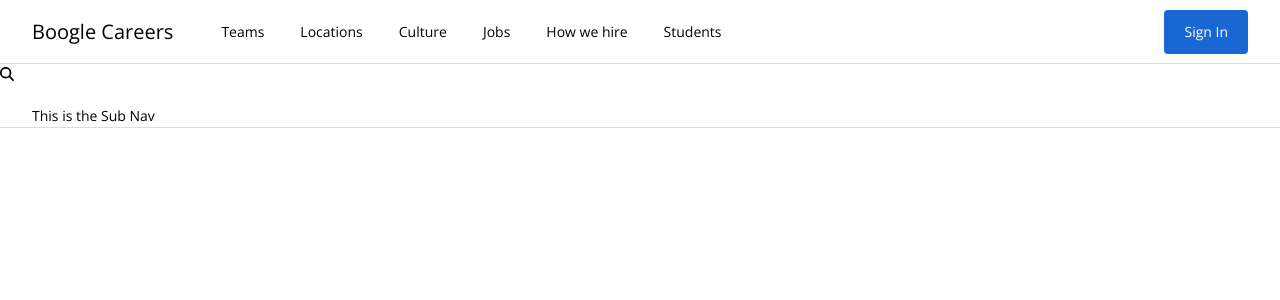
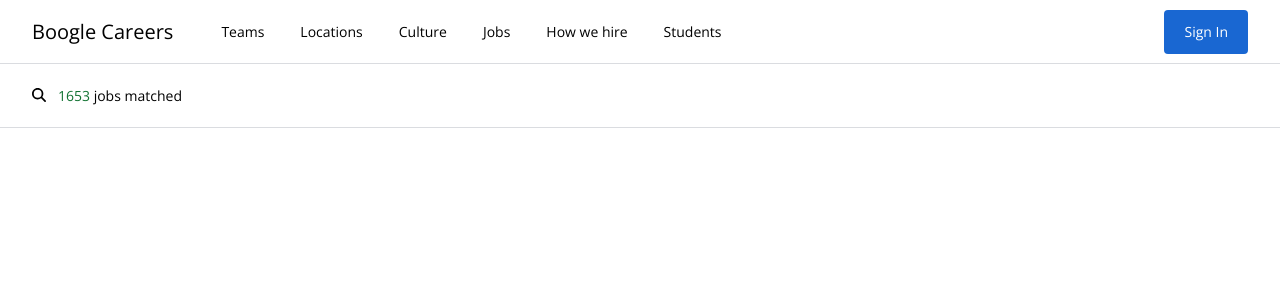
Before and after one commit to joshua-harmon/test13, a Vue app: page / in a window 1280 px wide. Shown: the top 300 px of the page. Built offline with nearby package versions, Linux system fonts and the light colour scheme.

Commit message:
use fontawesome icon in subnav

```diff
--- a/src/components/Subnav.vue
+++ b/src/components/Subnav.vue
@@ -1,7 +1,11 @@
 <template>
 	<div class="w-full h-16 bg-white border-b border-solid border-brand-gray-1">
-		<font-awesome-icon icon="fa-solid fa-magnifying-glass" />
-		<div class="flex items-center h-full px-8">This is the Sub Nav</div>
+		<div class="flex items-center h-full px-8">
+			<div>
+				<font-awesome-icon icon="fa-solid fa-magnifying-glass" class="mr-3" />
+				<span> <span class="text-brand-green-1">1653</span> jobs matched </span>
+			</div>
+		</div>
 	</div>
 </template>
 
```
